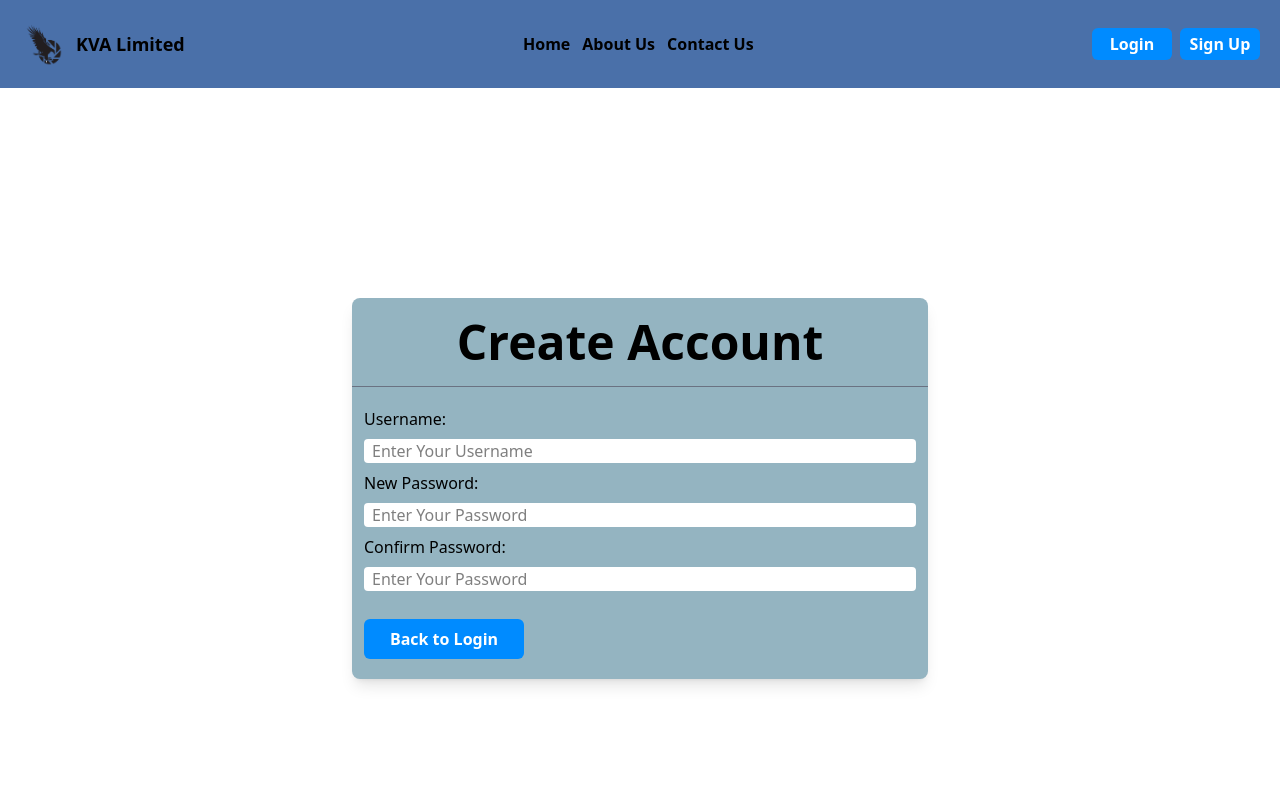
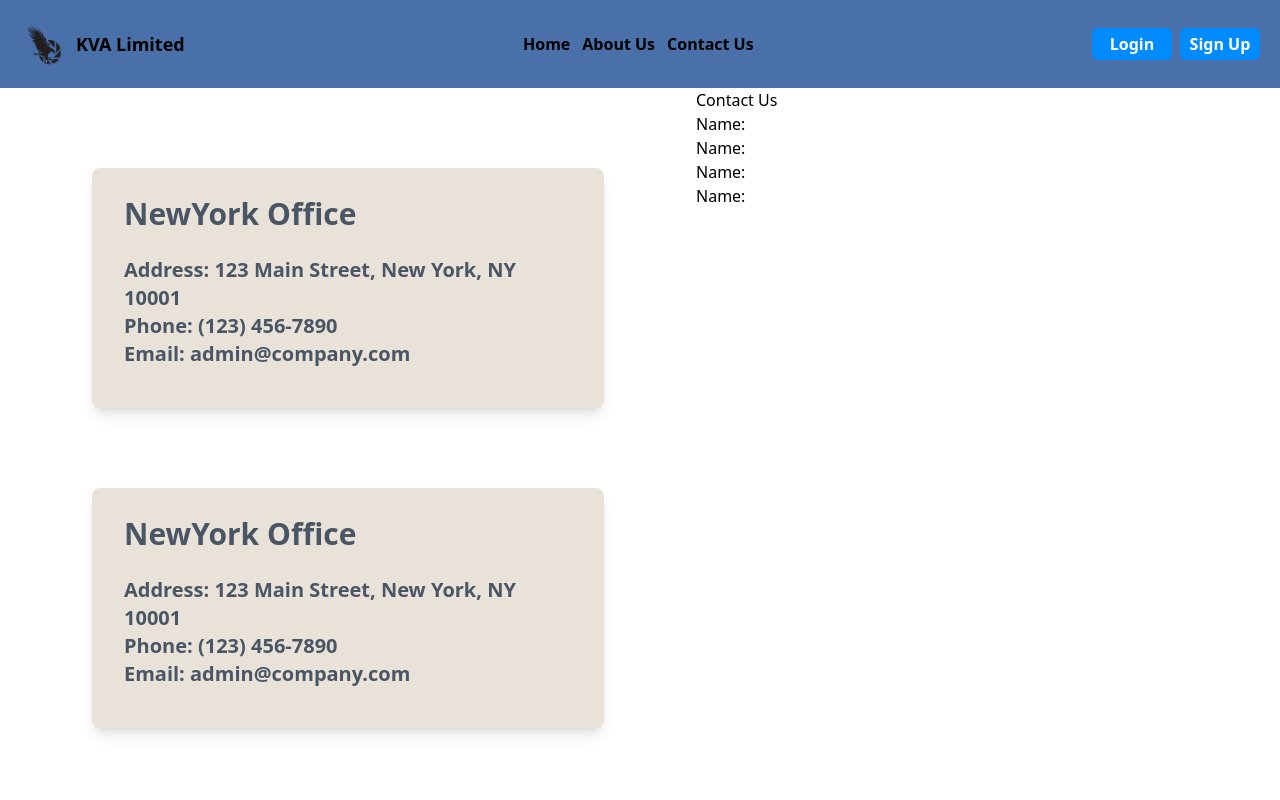
Before and after one commit to ankush0710/mini-project-1, a React (Vite) app: page / in a window 1280 px wide. Shown: the top 800 px of the page. Built offline with nearby package versions, Linux system fonts and the light colour scheme.

Commit message:
cards has added

```diff
--- a/src/App.jsx
+++ b/src/App.jsx
@@ -3,6 +3,7 @@ import Login from "./Login";
 import SignUp from "./SignUp";
 import Navbar from "./component/Navbar";
 import Footer from "./component/Footer";
+import ContactUs from "./ContactUs";
 import { BrowserRouter } from "react-router-dom";
 
 function App() {
@@ -10,9 +11,10 @@ function App() {
     <>
       <BrowserRouter>
         <Navbar />
-        <div className="flex justify-center items-center h-screen">
-          <SignUp />
-        </div>
+        {/* <div className="flex justify-center items-center min-h-screen">
+          <ContactUs />
+        </div> */}
+        <ContactUs />
         <Footer />
       </BrowserRouter>
     </>
--- a/src/ContactUs.jsx
+++ b/src/ContactUs.jsx
@@ -1,18 +1,72 @@
-import React  from "react";
+import React from "react";
 
 const ContactUs = () => {
-    return(
-        <>
-        <div id="containerDiv">
-            <div id="address">
-
-            </div>
-            <div id="contactForm">
-
-            </div>
+  return (
+    <>
+      <div id="containerDiv" className="flex ">
+        <div
+          id="address"
+          className="flex flex-col justify-center md:flex-col md:gap-10 md:m-15"
+        >
+          <div
+            id="card-1"
+            className="min-h-32 min-w-45 mx-8 my-5 py-5 px-3 shadow-lg rounded-lg md:px-8 md:py-7 bg-[#E8E2D8] md:h-60 md:w-lg"
+          >
+            <h2 className="text-xl font-bold text-gray-600 pb-3 md:text-3xl md:pb-6">
+              NewYork Office
+            </h2>
+            <p className="text-md md:text-xl font-semibold text-gray-600">
+              Address: 123 Main Street, New York, NY 10001
+            </p>
+            <p className="text-md md:text-xl font-semibold text-gray-600">
+              Phone: (123) 456-7890
+            </p>
+            <p className="text-md md:text-xl font-semibold text-gray-600">
+              Email: admin@company.com
+            </p>
+          </div>
+          <div
+            id="card-1"
+            className="min-h-32 min-w-45 mx-8 my-5 py-5 px-3 shadow-lg rounded-lg md:px-8 md:py-7 bg-[#E8E2D8] md:h-60 md:w-lg"
+          >
+            <h2 className="text-xl font-bold text-gray-600 pb-3 md:text-3xl md:pb-6">
+              NewYork Office
+            </h2>
+            <p className="text-md md:text-xl font-semibold text-gray-600">
+              Address: 123 Main Street, New York, NY 10001
+            </p>
+            <p className="text-md md:text-xl font-semibold text-gray-600">
+              Phone: (123) 456-7890
+            </p>
+            <p className="text-md md:text-xl font-semibold text-gray-600">
+              Email: admin@company.com
+            </p>
+          </div>
         </div>
-        </>
-    )
-}
+        <div id="contactForm">
+          <h2>Contact Us</h2>
+          <ul>
+            <li>
+              <label htmlFor="Name">Name: </label>
+              <input type="text" for="Name" />
+            </li>
+            <li>
+              <label htmlFor="Name">Name: </label>
+              <input type="text" for="Name" />
+            </li>
+            <li>
+              <label htmlFor="Name">Name: </label>
+              <input type="text" for="Name" />
+            </li>
+            <li>
+              <label htmlFor="Name">Name: </label>
+              <input type="text" for="Name" />
+            </li>
+          </ul>
+        </div>
+      </div>
+    </>
+  );
+};
 
 export default ContactUs;
```
